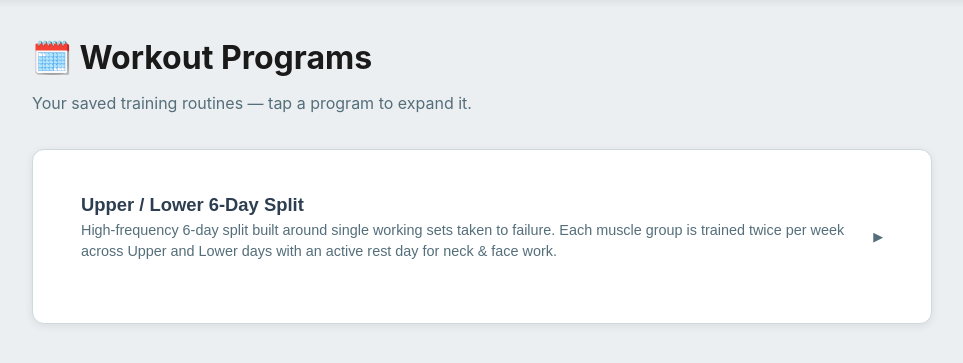
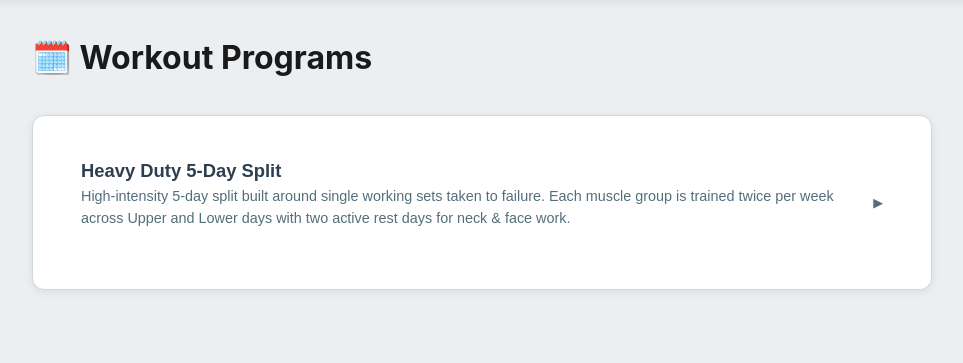
Before and after one commit to Arashi20/Workout_Logging_App, a Flask app: page /programs in a window 1280 px wide. Shown: the part 76-439 px from the top of the page, without its empty margins (158-1121 px from the left). Run offline with Flask 3, Linux system fonts and the light colour scheme; a user stored in the database is signed in; some libraries are stand-ins or nearby versions.

Commit message:
Slight adjustments to new programs page

```diff
--- a/app.py
+++ b/app.py
@@ -1114,12 +1114,12 @@ def bloodwork_chart_data():
 
 WORKOUT_PROGRAMS = [
     {
-        'id': 'upper-lower-6day',
-        'name': 'Upper / Lower 6-Day Split',
+        'id': 'heavy-duty-5day',
+        'name': 'Heavy Duty 5-Day Split',
         'description': (
-            'High-frequency 6-day split built around single working sets taken to '
+            'High-intensity 5-day split built around single working sets taken to '
             'failure. Each muscle group is trained twice per week across Upper and '
-            'Lower days with an active rest day for neck & face work.'
+            'Lower days with two active rest days for neck & face work.'
         ),
         'note': (
             '1 lightweight warmup set before any of the sets '
--- a/static/css/style.css
+++ b/static/css/style.css
@@ -457,7 +457,7 @@ body {
 .card-workout:hover { border-color: var(--primary-color); }
 .card-history:hover { border-color: #9c27b0; }
 .card-prs:hover { border-color: var(--accent-gold); }
-.card-programs:hover { border-color: var(--secondary-color); }
+.card-programs:hover { border-color: #ff3075; }
 .card-weight:hover { border-color: #3853cf; }
 .card-health:hover { border-color: #ff6b6b; }
 
--- a/templates/programs.html
+++ b/templates/programs.html
@@ -6,7 +6,6 @@
 <div class="programs-container">
     <div class="programs-header">
         <h1>🗓️ Workout Programs</h1>
-        <p class="programs-subtitle">Your saved training routines — tap a program to expand it.</p>
     </div>
 
     {% if programs %}
```
